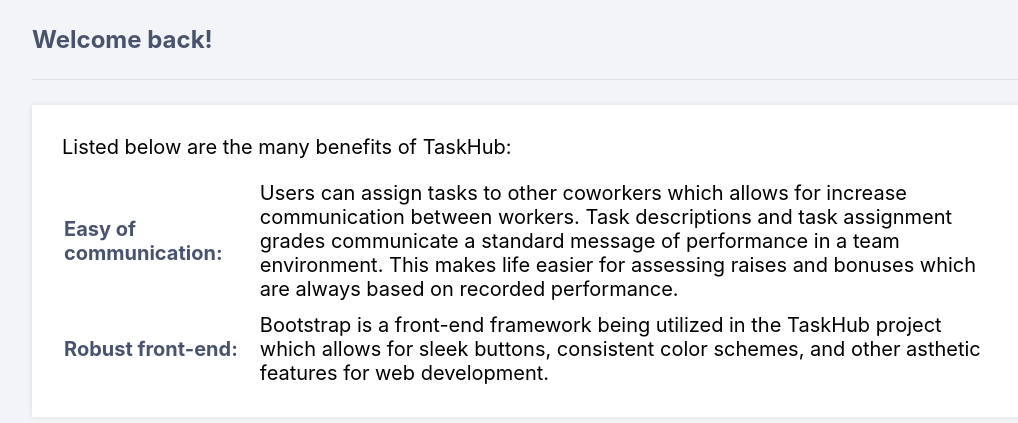
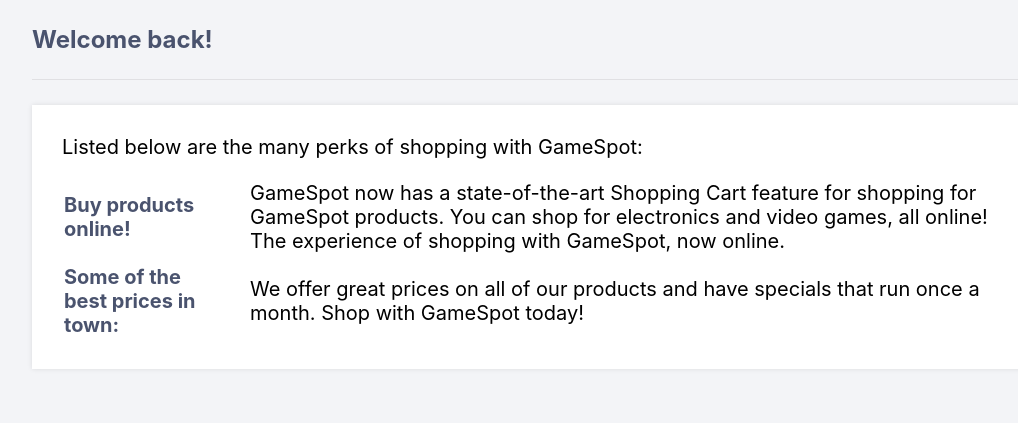
Before and after one commit to Jual6332/GameSpotFinalProject, a PHP site: page /profile.php in a window 1280 px wide. Shown: the part 68-491 px from the top of the page, without its empty margins (108-1126 px from the left). Run offline with PHP 8.4, Linux system fonts and the light colour scheme.

Commit message:
Updated profile.php details page with new GameSpot details

```diff
--- a/profile.php
+++ b/profile.php
@@ -26,22 +26,17 @@
 	<div class="content">
         <h2>Welcome back!</h2>
         <div>
-            <p>Listed below are the many benefits of TaskHub:</p>
+            <p>Listed below are the many perks of shopping with GameSpot:</p>
             <table>
                 <tr>
-                    <td>Easy of communication:</td>
+                    <td>Buy products online!</td>
 					<!--<td>This website allows users to create, assign, view,  modify, and delete tasks that pertain to projects such as those for industry professionals completing a work project.</td>-->
-					<td>Users can assign tasks to other coworkers which allows for increase communication between workers. Task descriptions and task assignment grades communicate a standard message of performance in a team environment. This makes life easier for assessing raises and bonuses which are always based on recorded performance.</td>
+					<td>GameSpot now has a state-of-the-art Shopping Cart feature for shopping for GameSpot products. You can shop for electronics and video games, all online! The experience of shopping with GameSpot, now online.</td>
 				</tr>
 				<tr>
-					<td>Robust front-end:</td>
-					<td>Bootstrap is a front-end framework being utilized in the TaskHub project which allows for sleek buttons, consistent color schemes, and other asthetic features for web development. </td>
+					<td>Some of the best prices in town:</td>
+					<td>We offer great prices on all of our products and have specials that run once a month. Shop with GameSpot today!</td>
                 </tr>
-                <!--
-                <tr>
-                    <td>Password:</td>
-                    <td><?//=$password?></td>
-                </tr>-->
             </table>
         </div>
     </div>
```
